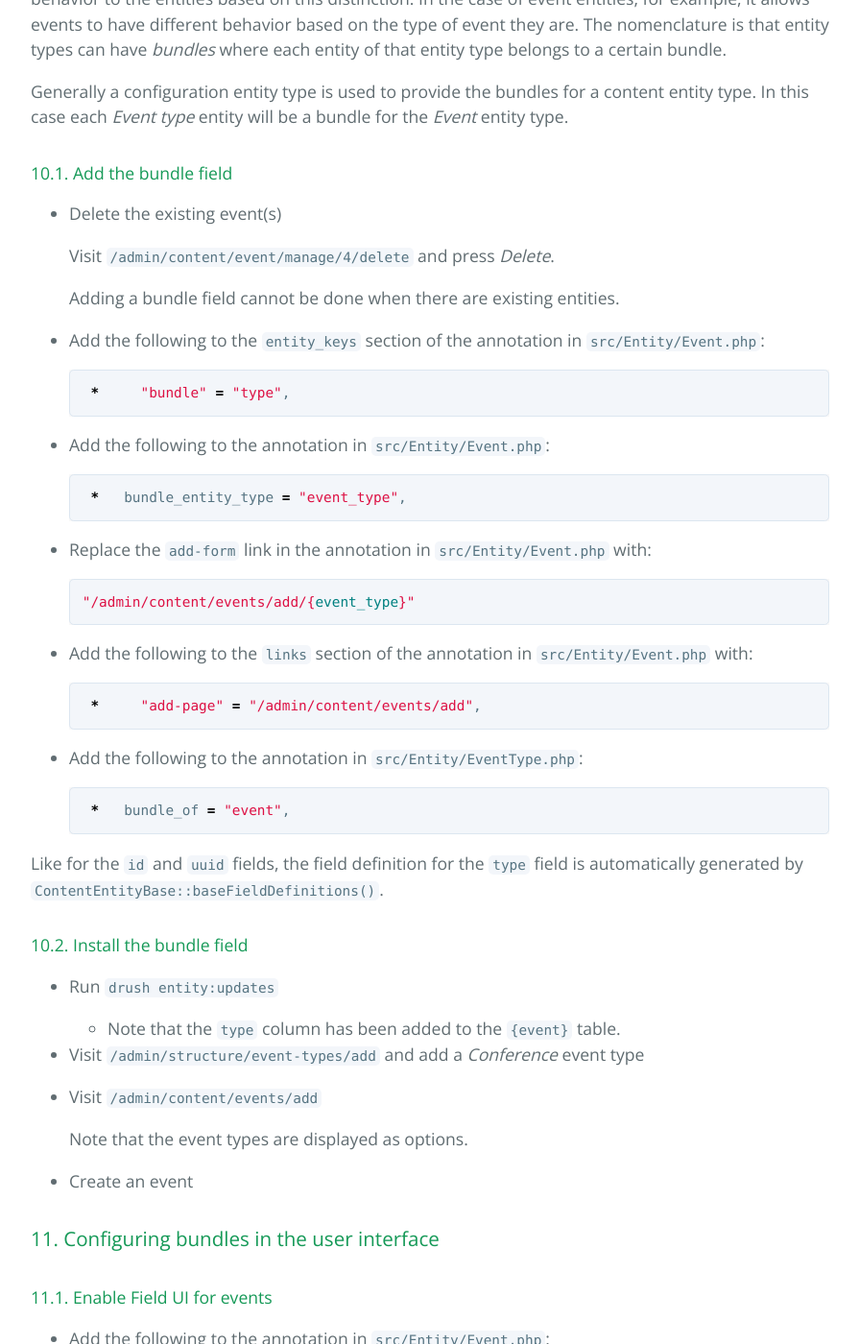
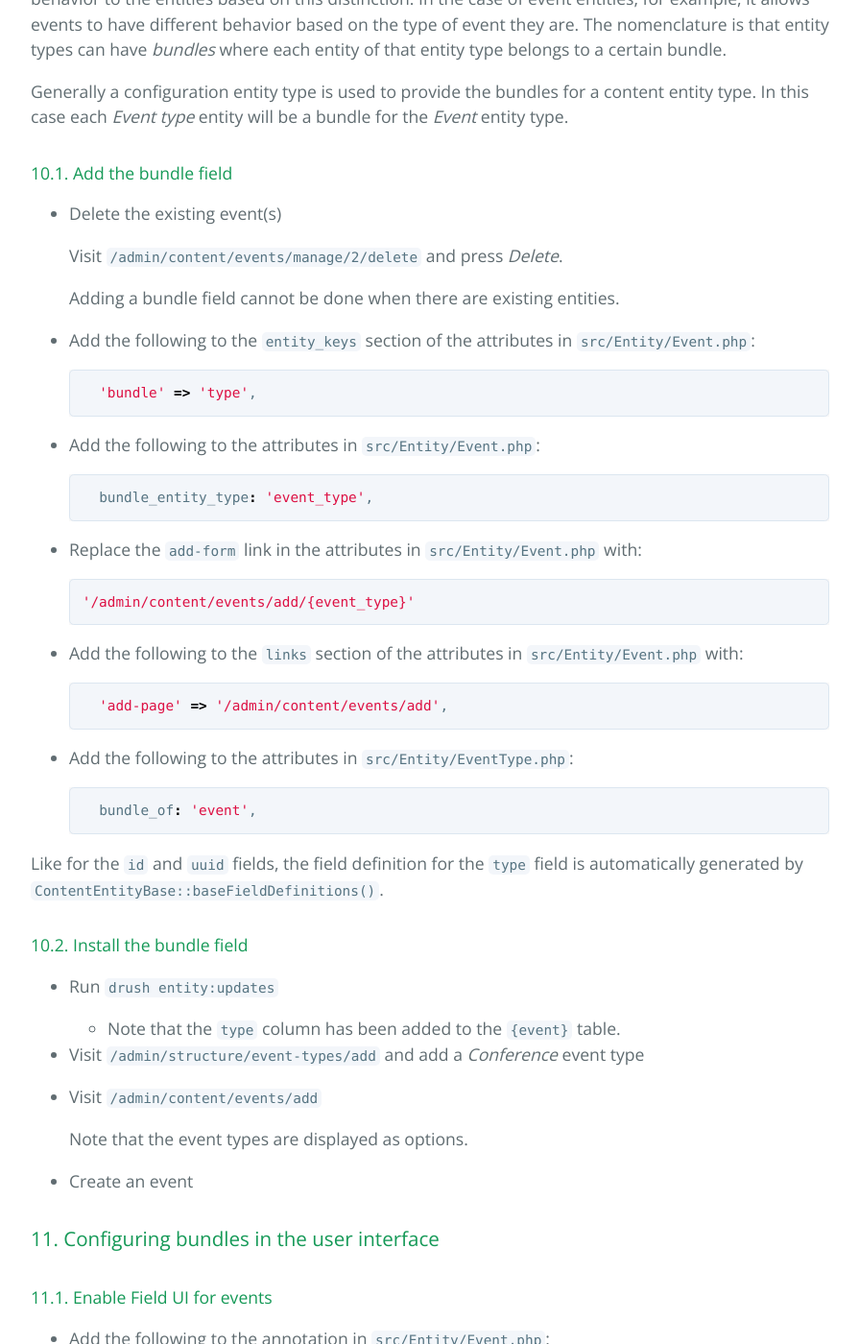
Before and after one commit to drupal-entity-training/event, a Jekyll site: the page built from index.md, in a window 1280 px wide and 1400 px high, scrolled down 37154 px. Shown: the whole window at 96% size, without its empty margins (192-1087 px from the left). Built offline with Jekyll 4.4.1, drawn with Linux system fonts in a browser that asks for light colours; Markdown is read by kramdown in place of the engine named in the settings.

Commit message:
Update chapter 10 notes.

````diff
--- a/index.md
+++ b/index.md
@@ -3521,40 +3521,40 @@ the _Event_ entity type.
 
 * Delete the existing event(s)
 
-  Visit `/admin/content/event/manage/4/delete` and press _Delete_.
+  Visit `/admin/content/events/manage/2/delete` and press _Delete_.
 
   Adding a bundle field cannot be done when there are existing entities.
 
-* Add the following to the `entity_keys` section of the annotation in
+* Add the following to the `entity_keys` section of the attributes in
   `src/Entity/Event.php`:
 
   ```php
-   *     "bundle" = "type",
-  ```
-
-* Add the following to the annotation in `src/Entity/Event.php`:
-
-  ```php
-   *   bundle_entity_type = "event_type",
-  ```
-
-* Replace the `add-form` link in the annotation in `src/Entity/Event.php` with:
-
-  ```php
-  "/admin/content/events/add/{event_type}"
-  ```
-
-* Add the following to the `links` section of the annotation in
+    'bundle' => 'type',
+  ```
+
+* Add the following to the attributes in `src/Entity/Event.php`:
+
+  ```php
+    bundle_entity_type: 'event_type',
+  ```
+
+* Replace the `add-form` link in the attributes in `src/Entity/Event.php` with:
+
+  ```php
+  '/admin/content/events/add/{event_type}'
+  ```
+
+* Add the following to the `links` section of the attributes in
   `src/Entity/Event.php` with:
 
   ```php
-   *     "add-page" = "/admin/content/events/add",
-  ```
-
-* Add the following to the annotation in `src/Entity/EventType.php`:
-
-  ```php
-   *   bundle_of = "event",
+    'add-page' => '/admin/content/events/add',
+  ```
+
+* Add the following to the attributes in `src/Entity/EventType.php`:
+
+  ```php
+    bundle_of: 'event',
   ```
 
 Like for the `id` and `uuid` fields, the field definition for the `type` field
````
